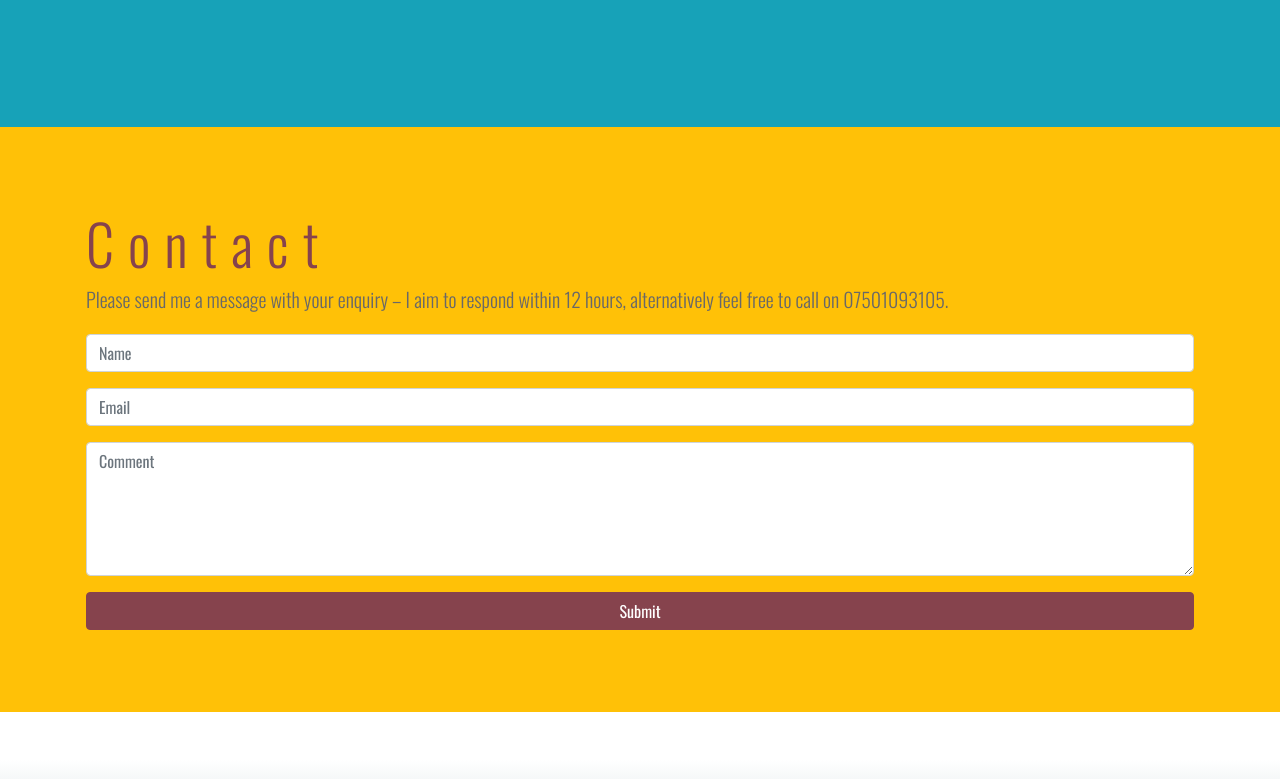
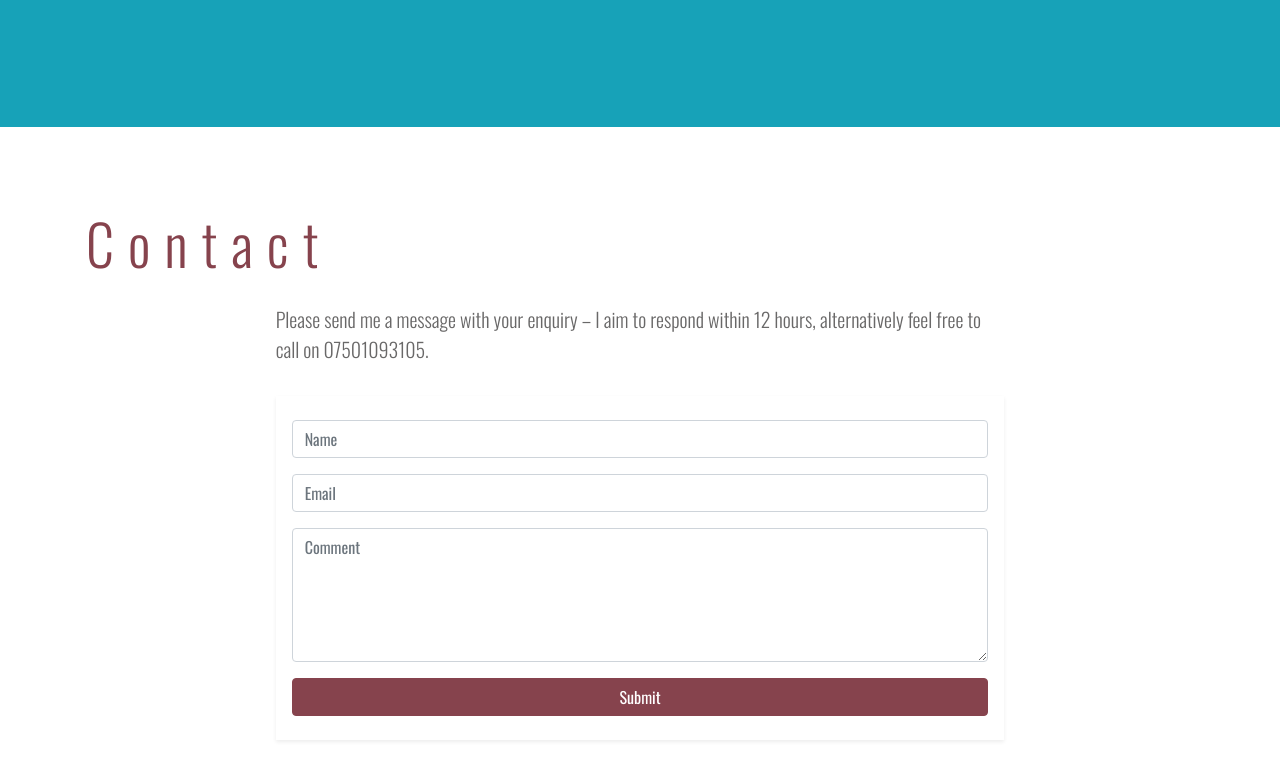
Before and after one commit to juliancameron79/msf, a plain HTML site: page index.html in a window 1280 px wide. Shown: the part 7564-8343 px from the top of the page. Drawn offline with nearby package versions, Linux system fonts and the light colour scheme; a web font is replaced by a local one.

Commit message:
Updated layout and style of contact section

```diff
--- a/index.html
+++ b/index.html
@@ -150,7 +150,6 @@
 						</div>
 					</div>
 				</div>
-
 				<!-- Example row of columns -->
 				<div class="container">
 					<div class="row">
@@ -510,22 +509,24 @@
 			</div>
 		</section>
 		<!-- CONTACT -->
-		<section id="contact" class="section bg-warning">
-			<div class="container buffer">
+		<section id="contact" class="section">
+			<div class="container">
 				<div class="row">
 					<div class="col-12">
-						<h1 class="display-4 contact-title global-page-titles">Contact</h1>
+						<h1 class="display-4 global-page-titles">Contact</h1>
+					</div>
+				</div>
+			</div>
+			<div class="container">
+				<div class="row d-flex justify-content-center">
+					<div class="col-md-8 mt-3">
 						<p class="lead jumbotron-seasonal-text">
 							Please send me a message with your enquiry – I aim to respond within 12 hours, alternatively feel free to
 							call on 07501093105.
 						</p>
 					</div>
-				</div>
-			</div>
-			<div class="container">
-				<div class="row">
-					<div class="col-12 col-sm-12 col-md-12 col-lg-12 email-container">
-						<form>
+					<div class="col-12 col-md-8 mt-3">
+						<form class="shadow-sm px-3 py-4">
 							<div class="form-group">
 								<input type="text" name="name" id="fullname" class="form-control" placeholder="Name" required />
 							</div>
```
